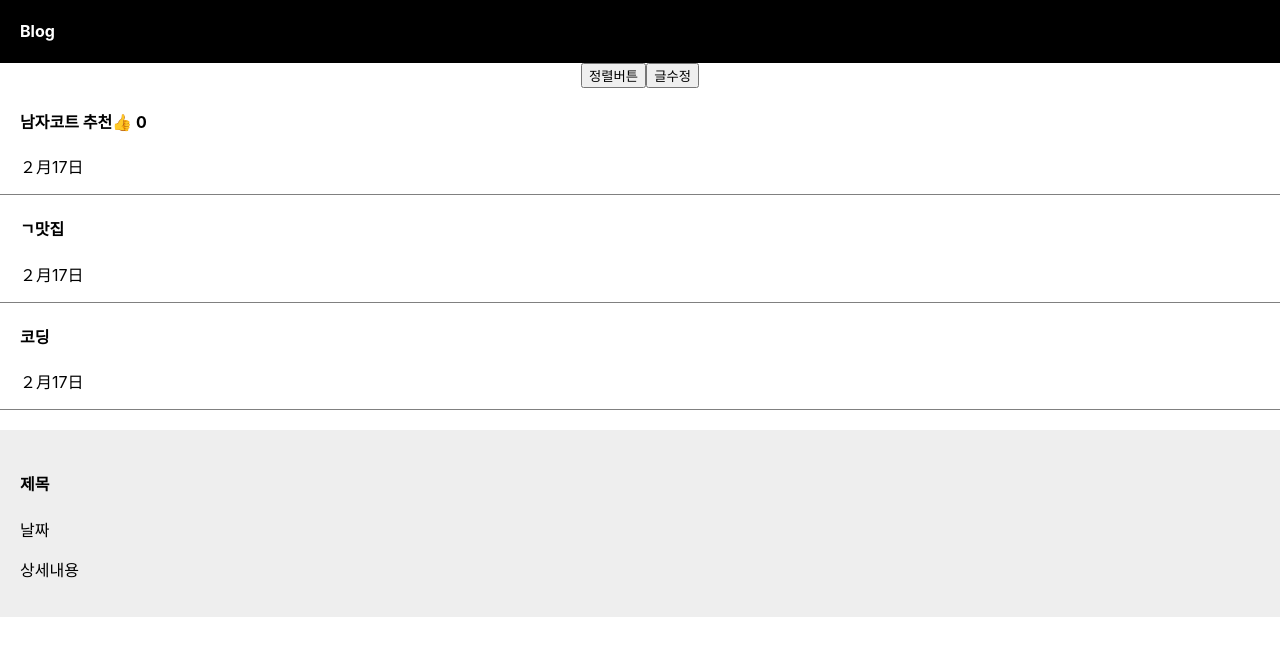
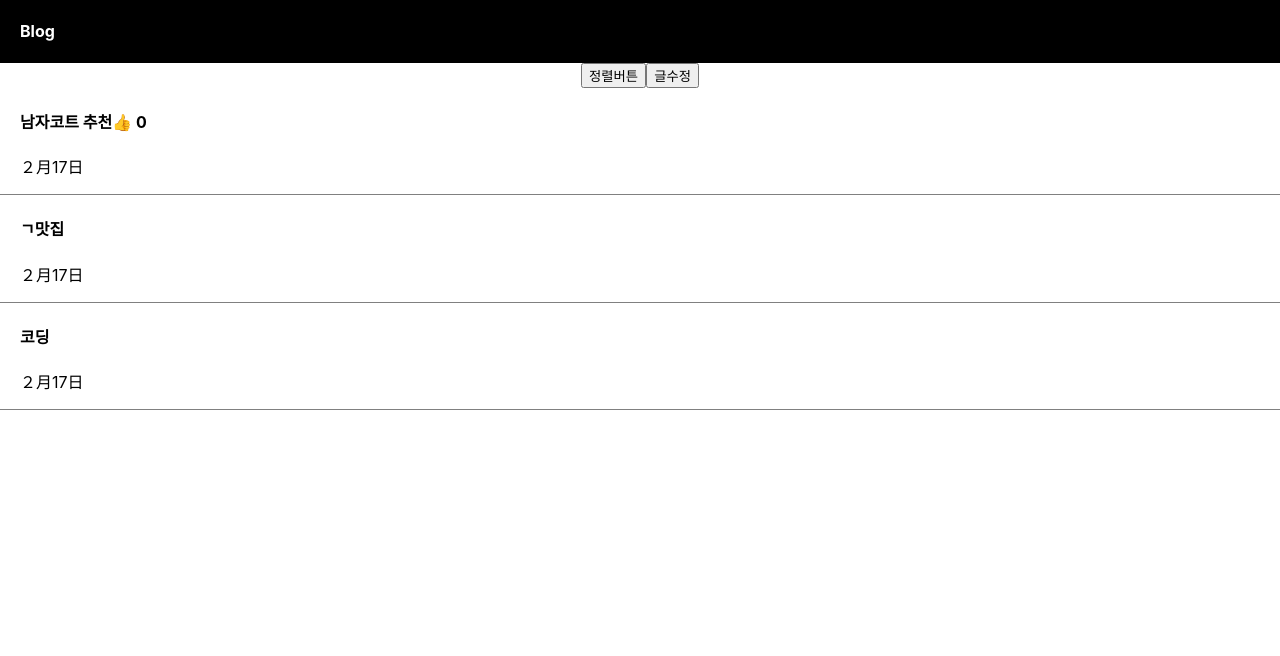
Before and after one commit to 23hh/react-blog, a React (Create React App) app: page / in a window 1280 px wide. Shown: the top 656 px of the page. Built offline with nearby package versions, Linux system fonts and the light colour scheme.

Commit message:
modal 예시

```diff
--- a/src/App.js
+++ b/src/App.js
@@ -5,6 +5,8 @@ function App() {
   let post = "メニュー";
   let [글제목, 글제목변경] = useState(["남자코트 추천", "ㄱ맛집", "코딩"]);
   let [좋아요, 좋아요변경] = useState(0);
+  let [modal, setModal] = useState(false);
+
   function 함수() {
     console.log(1);
   }
@@ -54,11 +56,17 @@ function App() {
         <p>２月17日</p>
       </div>
       <div className="list">
-        <h4>{글제목[2]}</h4>
+        <h4
+          onClick={() => {
+            setModal(!modal);
+          }}
+        >
+          {글제목[2]}
+        </h4>
         <p>２月17日</p>
       </div>
 
-      <Modal />
+      {modal == true ? <Modal></Modal> : null}
     </div>
   );
 }
```
